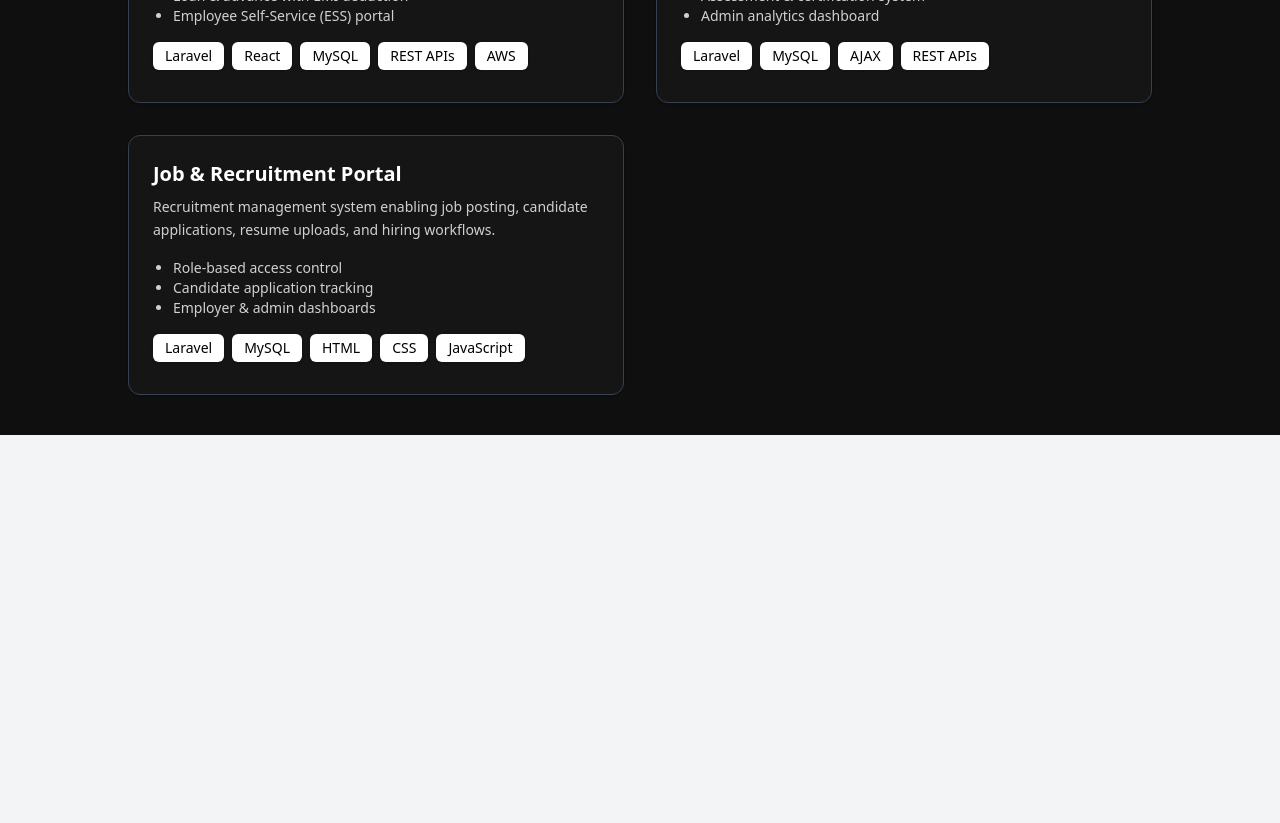
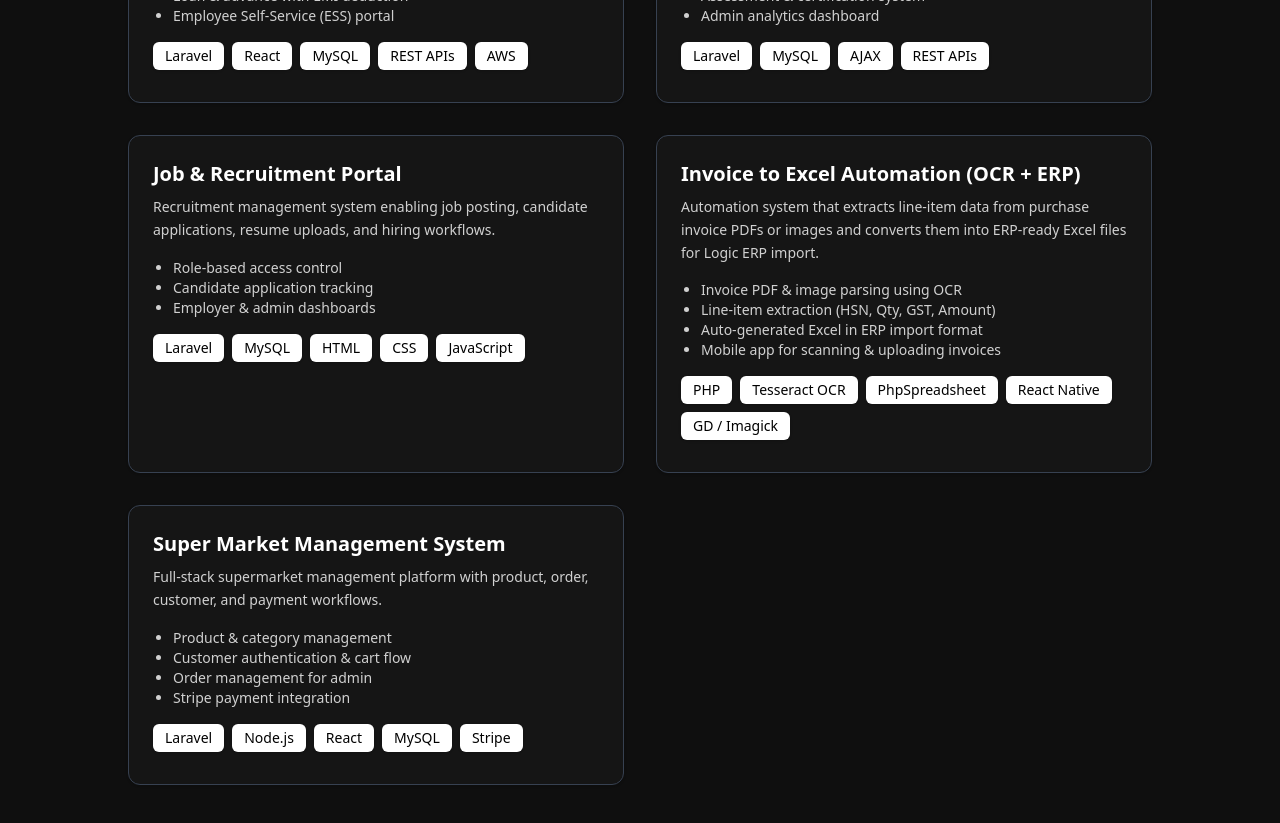
Before and after one commit to nikhil3112/nikhil-portfolio, a React (Vite) app: page / in a window 1280 px wide. Shown: the part 2040-2863 px from the top of the page. Before the commit the page ends 2475 px from the top, so only its background shows below. Built offline with nearby package versions, Linux system fonts and the light colour scheme.

Commit message:
Add new project entries to App component
Added new projects to the application with details including title, description, technology stack, and highlights.

```diff
--- a/src/App.jsx
+++ b/src/App.jsx
@@ -42,6 +42,37 @@ export default function App() {
         "Employer & admin dashboards",
       ],
     },
+    {
+      title: "Invoice to Excel Automation (OCR + ERP)",
+      description:
+        "Automation system that extracts line-item data from purchase invoice PDFs or images and converts them into ERP-ready Excel files for Logic ERP import.",
+      tech: [
+        "PHP",
+        "Tesseract OCR",
+        "PhpSpreadsheet",
+        "React Native",
+        "GD / Imagick"
+      ],
+      highlights: [
+        "Invoice PDF & image parsing using OCR",
+        "Line-item extraction (HSN, Qty, GST, Amount)",
+        "Auto-generated Excel in ERP import format",
+        "Mobile app for scanning & uploading invoices"
+      ],
+    },
+    {
+      title: "Super Market Management System",
+      description:
+        "Full-stack supermarket management platform with product, order, customer, and payment workflows.",
+      tech: ["Laravel", "Node.js", "React", "MySQL", "Stripe"],
+      highlights: [
+        "Product & category management",
+        "Customer authentication & cart flow",
+        "Order management for admin",
+        "Stripe payment integration"
+      ],
+    }
+
   ];
 
 
```
